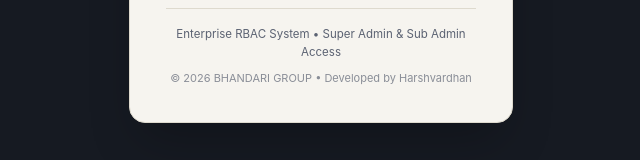
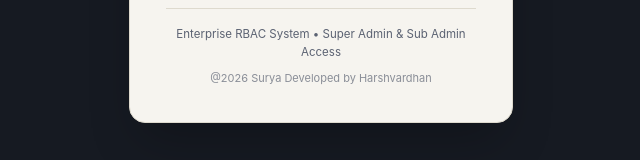
Before and after one commit to vardhan96harsh/fleet-erp-frontend, a React (Vite) app: page / in a window 1280 px wide. Shown: the part 520-680 px from the top of the page, without its empty margins (319-959 px from the left). Built offline with nearby package versions, Linux system fonts and the light colour scheme; no server answers.

Commit message:
feat(branding): update footer copyright to @2026 Surya Developed by Harshvardhan

```diff
--- a/src/components/layout/AppShell.jsx
+++ b/src/components/layout/AppShell.jsx
@@ -23,7 +23,7 @@ export const AppShell = ({
         <footer className="w-full border-t border-line/60 bg-paper/80 backdrop-blur-sm py-4 px-6 md:px-8 mt-auto">
           <div className="max-w-7xl mx-auto flex flex-col sm:flex-row items-center justify-between gap-2 text-xs text-slate">
             <div>
-              &copy; {currentYear} <span className="font-semibold text-ink">BHANDARI GROUP</span> &bull; Developed by <span className="font-medium text-ink">Harshvardhan</span>
+              @{currentYear} Surya Developed by <span className="font-medium text-ink">Harshvardhan</span>
             </div>
             <div className="flex items-center gap-3 text-[11px] text-slate-soft">
               <span>Enterprise Fleet &amp; Inventory Management</span>
--- a/src/pages/LoginPage.jsx
+++ b/src/pages/LoginPage.jsx
@@ -107,7 +107,7 @@ export const LoginPage = () => {
             Enterprise RBAC System • Super Admin &amp; Sub Admin Access
           </p>
           <p className="text-[11px] text-slate/70 mt-2 m-0">
-            &copy; {new Date().getFullYear()} BHANDARI GROUP • Developed by Harshvardhan
+            @{new Date().getFullYear()} Surya Developed by Harshvardhan
           </p>
         </div>
       </div>
```
